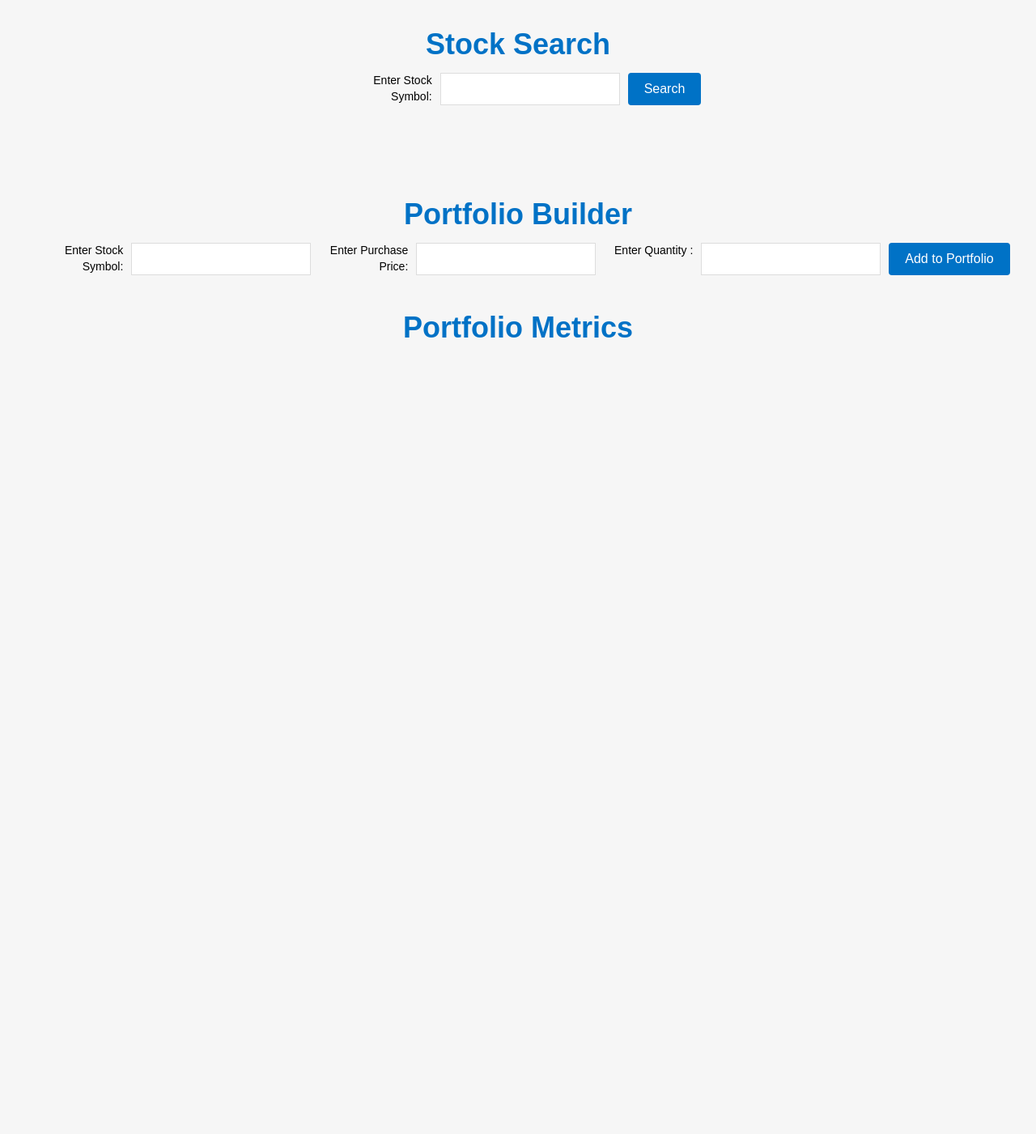
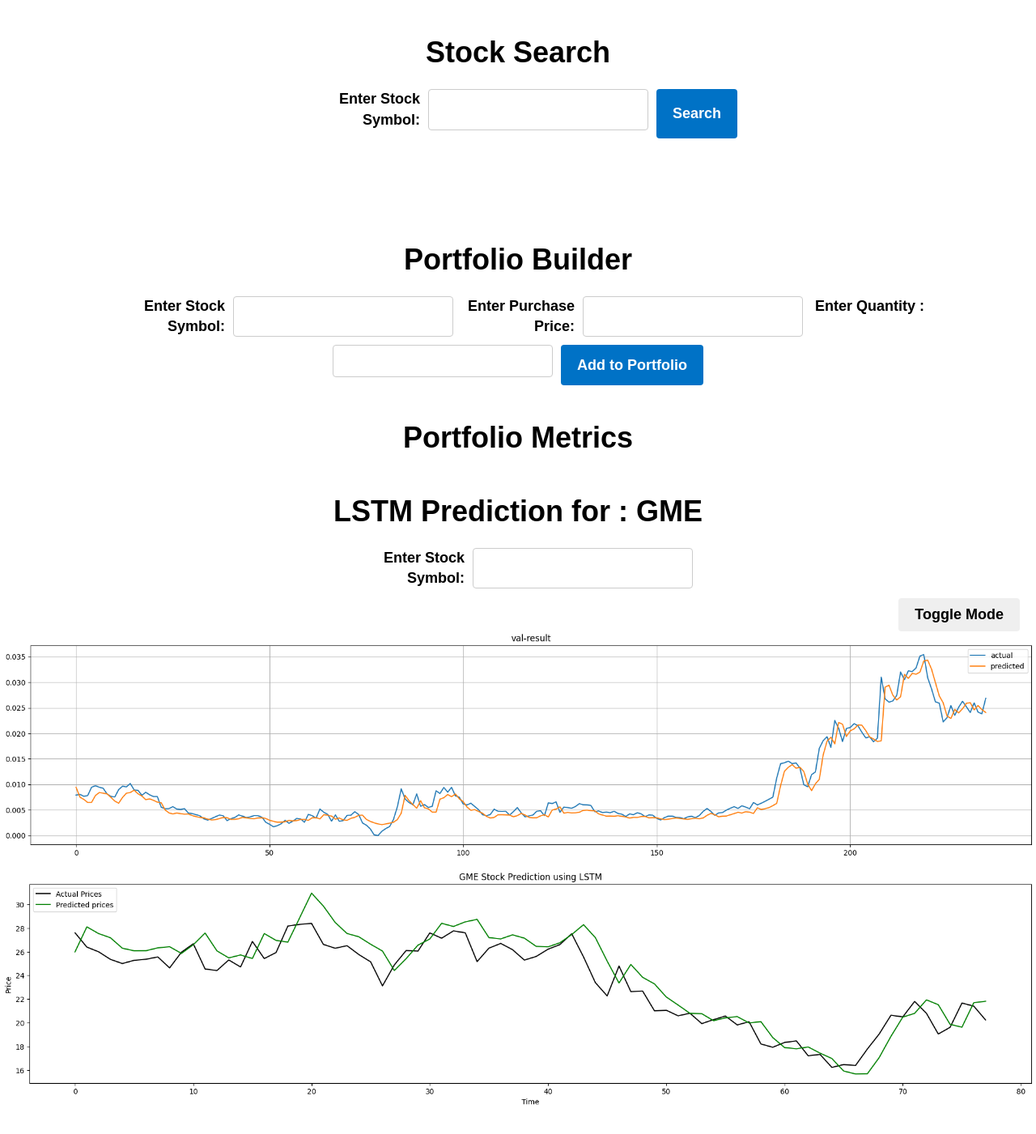
Before and after one commit to thomastan99/IS4228, a Flask app: page / in a window 1280 px wide. Shown: the whole page at 81% size. Before the commit the page ends 417 px from the top, so only its background shows below. Run offline with Flask 3, Linux system fonts and the light colour scheme.

Commit message:
added pictures for lstm

```diff
--- a/app.py
+++ b/app.py
@@ -1,6 +1,6 @@
 import math
 from random import randint
-from flask import Flask, render_template, request
+from flask import Flask, render_template, request, url_for
 from yfinance_stockdata import get_beta
 from reddit_sentiment import reddit_sentiment
 import datetime
--- a/templates/index.html
+++ b/templates/index.html
@@ -4,47 +4,77 @@
 		<meta charset="UTF-8">
 		<title>Stock Search</title>
 		<style>
+	/* General styles */
 	body {
-			background-color: #f6f6f6;
 	  font-family: Arial, sans-serif;
-			font-size: 14px;
+	  font-size: 16px;
 	  line-height: 1.4;
 	  margin: 0;
 	  padding: 0;
 	}
+
+	.light-mode {
+	  background-color: #f7f7f7;
+	  color: #2c3e50;
+	}
+
+	.dark-mode {
+	  background-color: #2c3e50;
+	  color: #f7f7f7;
+	}
+
 	h1 {
-			color: #0072c6;
 	  font-size: 36px;
-			margin: 30px 0 10px;
+	  font-weight: bold;
+	  margin: 40px 0 20px;
 	  text-align: center;
 	}
+
+	p {
+	  margin-bottom: 20px;
+	}
+
+	/* Form styles */
 	form {
+	  margin-bottom: 40px;
 	  display: flex;
+	  flex-wrap: wrap;
 	  justify-content: center;
-			margin-bottom: 40px;
 	}
+
 	label {
-			display: inline-block;
+	  display: block;
+	  font-size: 18px;
+	  font-weight: bold;
 	  margin-right: 10px;
+	  margin-bottom: 10px;
 	  text-align: right;
-			width: 120px;
+	  width: 150px;
 	}
-		input[type="text"] {
-			border: 1px solid #ddd;
+
+	input[type="text"],
+	input[type="number"] {
+	  border: 1px solid #ccc;
+	  border-radius: 4px;
 	  font-size: 16px;
+	  margin-bottom: 10px;
 	  padding: 10px;
-			width: 200px;
+	  width: 250px;
 	}
+
 	button[type="submit"] {
 	  background-color: #0072c6;
 	  border: none;
 	  border-radius: 4px;
 	  color: #fff;
 	  cursor: pointer;
-			font-size: 16px;
+	  font-size: 18px;
+	  font-weight: bold;
 	  padding: 10px 20px;
 	  margin-left: 10px;
 	}
+
+	/* Table styles */
 	table {
 	  background-color: #fff;
 	  border-collapse: collapse;
@@ -53,11 +83,19 @@
 	  width: 100%;
 	  max-width: 800px;
 	}
-		th, td {
+	table.dark-mode td {
+  background-color: #333;
+  color: white;
+}
+
+
+	th,
+	td {
 	  border: 1px solid #ddd;
 	  padding: 10px;
 	  text-align: center;
 	}
+
 	th {
 	  background-color: #0072c6;
 	  color: #fff;
@@ -65,12 +103,52 @@
 	  position: sticky;
 	  top: 0;
 	}
+
 	tr:nth-child(even) {
 	  background-color: #f2f2f2;
+	}
+
+	/* Button styles */
+	#toggle-mode {
+	  position: fixed;
+	  bottom: 20px;
+	  right: 20px;
+	  font-size: 18px;
+	  font-weight: bold;
+	  padding: 10px 20px;
+	  border: none;
+	  border-radius: 4px;
+	  cursor: pointer;
+	}
+
+	#toggle-mode:focus {
+	  outline: none;
+	}
+
+	#toggle-mode:hover {
+	  opacity: 0.8;
 	}
 	</style>
 </head>
 <body>
+	<button id="toggle-mode">Toggle Mode</button>
+
+<script>
+	// Add event listener to toggle mode button
+	const toggleModeButton = document.getElementById("toggle-mode");
+	toggleModeButton.addEventListener("click", toggleMode);
+
+	// Function to toggle between light and dark mode
+	function toggleMode() {
+		const body = document.querySelector("body");
+		body.classList.toggle("light-mode");
+		body.classList.toggle("dark-mode");
+		table.classList.toggle("light-mode");
+		table.classList.toggle("dark-mode");
+	}
+
+</script>
+
 	<h1>Stock Search</h1>
 	<form method="POST" action="/">
 		<label for="stock_symbol">Enter Stock Symbol:</label>
@@ -79,7 +157,7 @@
 	</form>
 
 	{% if results %}
-		<table>
+		<table >
 			<thead>
 				<tr>
 					<th>Time Searched</th>
@@ -168,5 +246,15 @@
 	</tbody>
 </table>
 {% endif %}
+<h1>LSTM Prediction for : GME</h1>
+<form action="POST">
+	<label for="stock_symbol">Enter Stock Symbol:</label>
+	<input type="text" id="stock_symbol" name="stock_symbol">
+</form>
+
+<img src="{{url_for('static', filename = 'output.png')}}" alt="" width="100%"  >
+<img src="{{url_for('static', filename = 'LSTM.png')}}" alt="" width="100%">
+<br>
+<br>
 </body>
 </html>
```
Also changed, not shown: static/LSTM.png (added), static/output.png (added). Lines whose indentation alone changed are shown as unchanged.
